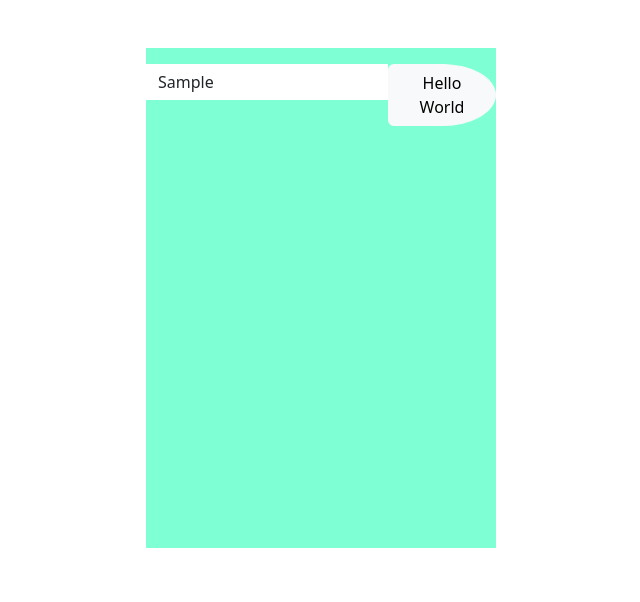
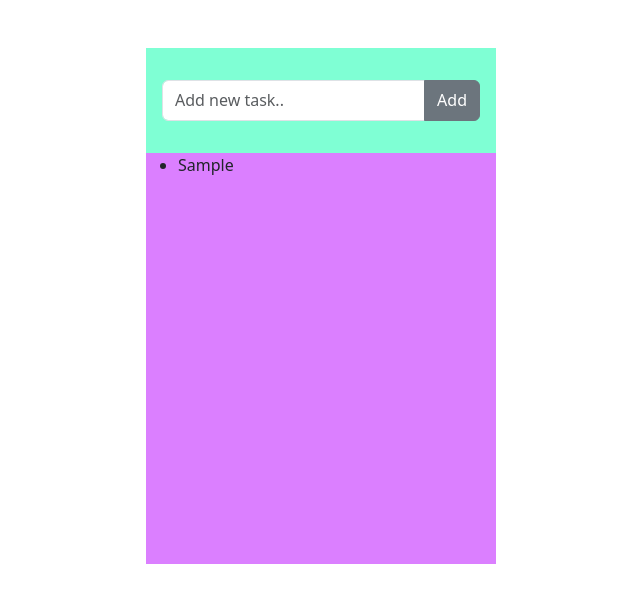
Before and after one commit to Siri29-09/siri, a plain HTML site: page index.html in a window 1280 px wide. Both pictures are taken after typing "Sample" into the empty fields and a click on the button "Add". Shown: the whole page, without its empty margins (319-959 px from the left). Drawn offline with nearby package versions, Linux system fonts and the light colour scheme.

Commit message:
adding new tasks

```diff
--- a/index.html
+++ b/index.html
@@ -12,16 +12,24 @@
 
 
     <div class="container d-flex justify-content-center mt-5">
-        <div class="box d-flex justify-content-center pt-3">
+        <div class="box  pt-3">
 
-            <div class="">
+          <div class="input-group mb-3 p-3" >
 
-                <input type="text" class="form-control rounded-0 border-0" id="inpt" placeholder="Username" aria-label="Username" aria-describedby="basic-addon1">
-            </div>
-            <div>
-                <button type="button" class="btn btn-light rounded-end-circle" id="btn-1">Add</button>
-            </div>
+            <input type="text" class="form-control" placeholder="Add new task.." id="task-input" aria-label="Recipient's username" aria-describedby="button-addon2">
+            <button class="btn btn-secondary" type="button" id="but-1">Add</button>
+
+          </div>
+          <div class="task-group">
+            <ul id="task-list">
+
+            </ul>
+          </div>
+
         </div>
+
+
+
     </div>
 
 
--- a/sport.js
+++ b/sport.js
@@ -1,6 +1,27 @@
-let input=document.querySelector("#inpt");
-let button=document.querySelector("#btn-1");
-button.addEventListener("click",fn);
-function fn() {
-    document.getElementById("btn-1").innerHTML = "Hello World";
-  }
+let Btn1=document.querySelector("#but-1");
+let taskInput=document.querySelector("#task-input");
+
+//  Btn1.addEventListener("click",()=>{
+//    document.getElementById("task-list").innerHTML=taskInput.innerHTML="";
+//  })
+
+function myFunction(callback) {
+  // Get the value of the input field with id="numb"
+  let text = document.getElementById("task-input").value;
+  // If x is Not a Number or less than one or greater than 10
+
+callback(text )
+
+
+}
+
+Btn1.addEventListener("click",()=>{
+  myFunction((text)=>{
+   const ul = document.getElementById("task-list")
+   const li = document.createElement("li")
+   const content = document.createTextNode(text)
+   li.append(content)
+   ul.appendChild(li)
+   document.getElementById("task-input").value=""
+  })
+})
--- a/style.css
+++ b/style.css
@@ -6,3 +6,15 @@
     height:500px;
     background-color: aquamarine;
 }
+.input-group{
+    height: 15%;
+}
+.task-group{
+    height: 85%;
+    background-color: rgb(219, 127, 255);
+}
+#task-list ul li{
+    width: 280px;
+    height: 80px;
+    background-color: aliceblue;
+}
```
